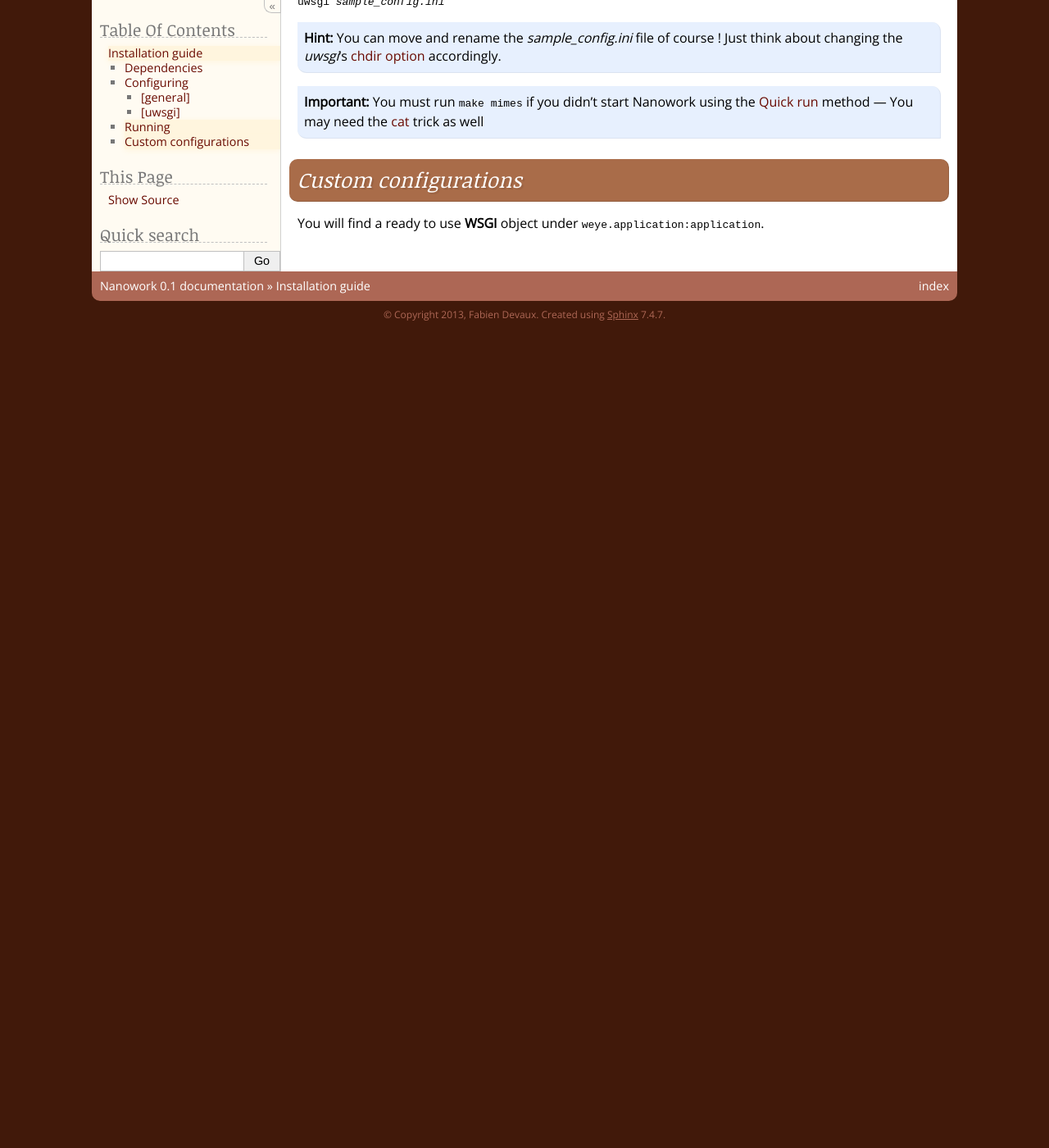
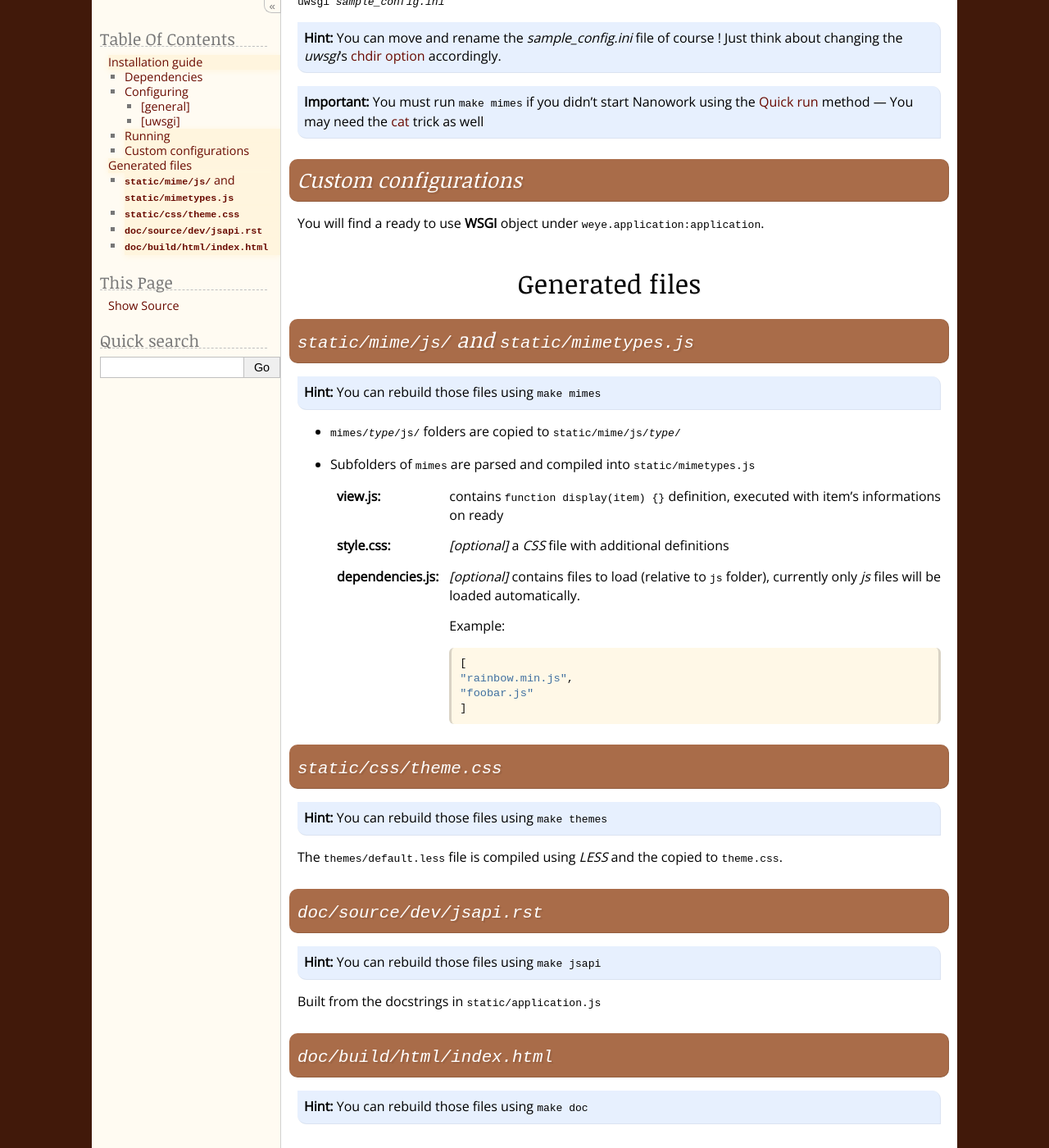
Before and after one commit to fdev31/weye, a Sphinx documentation site: the page built from doc/source/installation.rst, in a window 1280 px wide and 1400 px high, scrolled down 1562 px. Shown: the whole window at 82% size. Built offline with Sphinx 7.4.7, drawn with Linux system fonts in a browser that asks for light colours; some web fonts are replaced; before the commit the page ends 1963 px from its top, so only the background shows below that.

Commit message:
more doc

```diff
--- a/doc/source/developpers.rst
+++ b/doc/source/developpers.rst
@@ -92,6 +92,6 @@ When things are returned as collections (Array), to optimize transfers, the form
     ]}
 
 
+
 .. _data: http://api.jquery.com/data/
-
 .. |data| replace:: jQuery's data_
--- a/doc/source/index.rst
+++ b/doc/source/index.rst
@@ -89,7 +89,11 @@ This technique is using :mod:`python:wsgiref`, discouraged for production:
 
 You can enjoy `the home page on http://127.0.0.1:8080/ <http://127.0.0.1:8080/>`_ in theory ;)
 
-Next step is to read the :doc:`installation` guide or go to the :doc:`developpers` pages.
+.. note:: Next step is to read the :doc:`installation` guide
+
+.. attention:: Developpers
+
+   You may want to visit the :doc:`developpers` pages as well... :)
 
 .. rubric:: Comments
 
--- a/doc/source/installation.rst
+++ b/doc/source/installation.rst
@@ -79,3 +79,52 @@ Custom configurations
 =====================
 
 You will find a ready to use **WSGI** object under ``weye.application:application``.
+
+
+Generated files
+###############
+
+:file:`static/mime/js/` and :file:`static/mimetypes.js`
+=======================================================
+
+.. hint:: You can rebuild those files using ``make mimes``
+
+- :samp:`mimes/{type}/js/` folders are copied to :samp:`static/mime/js/{type}/`
+- Subfolders of :file:`mimes` are parsed and compiled into :file:`static/mimetypes.js`
+
+  :view.js: contains ``function display(item) {}`` definition, executed with item's informations on ready
+  :style.css:  *[optional]* a *CSS* file with additional definitions
+  :dependencies.js:  *[optional]* contains files to load (relative to :file:`js` folder), currently only *js* files will be loaded automatically.
+
+                    Example:
+
+                    .. code-block:: js
+
+                        [
+                        "rainbow.min.js",
+                        "foobar.js"
+                        ]
+
+
+
+
+
+
+:file:`static/css/theme.css`
+============================
+
+.. hint:: You can rebuild those files using ``make themes``
+
+The :file:`themes/default.less` file is compiled using *LESS* and the copied to ``theme.css``.
+
+:file:`doc/source/dev/jsapi.rst`
+================================
+
+.. hint:: You can rebuild those files using ``make jsapi``
+
+Built from the docstrings in :file:`static/application.js`
+
+:file:`doc/build/html/index.html`
+=================================
+
+.. hint:: You can rebuild those files using ``make doc``
```
